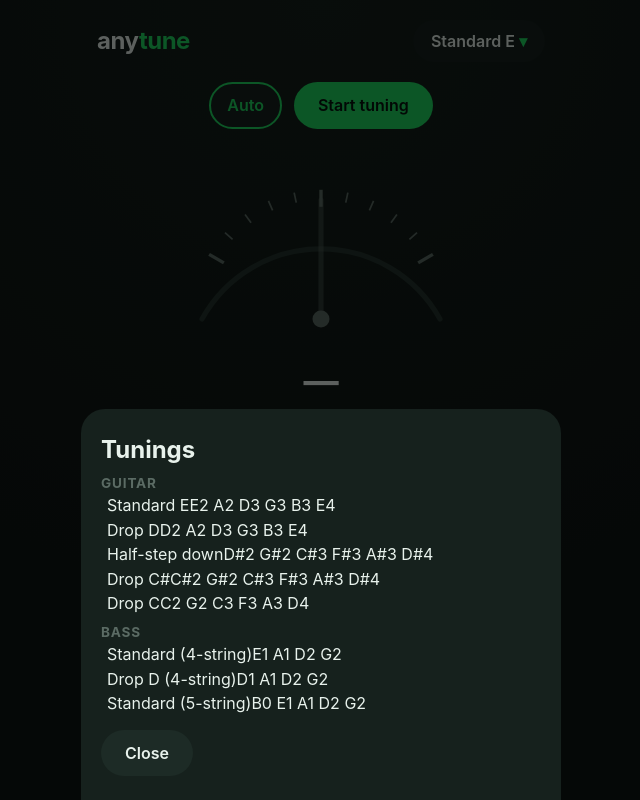
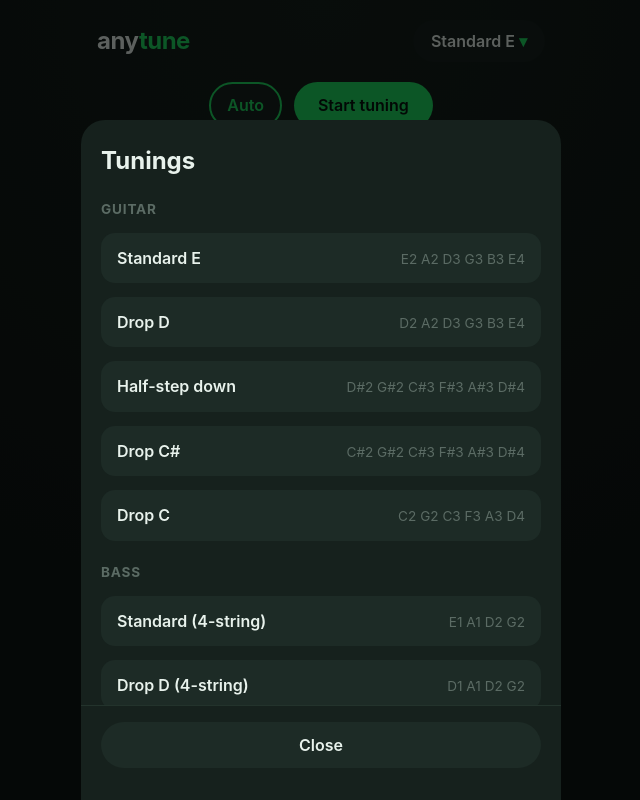
Before and after one commit to BadKirill/anytune, a React (Vite) app: page / in a window 1280 px wide. Both pictures are taken after a click on the button "Standard E". Shown: the whole page, without its empty margins (319-959 px from the left). Built offline with nearby package versions, Linux system fonts and the light colour scheme.

Commit message:
Add press feedback on buttons and polish string gauge end pins

```diff
--- a/src/App.css
+++ b/src/App.css
@@ -123,7 +123,7 @@
 
 .string-gauge {
   width: 52px;
-  height: 10px;
+  height: 12px;
   color: #b9c6bf;
 }
 
@@ -165,6 +165,25 @@
   border-radius: 999px;
   padding: 12px 24px;
   font-weight: 600;
+  transition:
+    filter 80ms ease,
+    transform 80ms ease;
+}
+
+.button-full {
+  width: 100%;
+}
+
+.button-primary:active:not(:disabled),
+.button-secondary:active:not(:disabled),
+.button-danger:active:not(:disabled),
+.chip:active,
+.string-button:active,
+.list-row:active,
+.tuning-picker-button:active,
+.input-field-clear:active {
+  filter: brightness(0.82);
+  transform: scale(0.97);
 }
 
 .button-primary {
@@ -210,15 +229,37 @@
 .sheet {
   width: min(100%, 480px);
   max-height: 85dvh;
+  display: flex;
+  flex-direction: column;
+  background: var(--surface);
+  border-radius: 24px 24px 0 0;
+  overflow: hidden;
+}
+
+.sheet-scroll {
+  flex: 1;
+  min-height: 0;
   overflow-y: auto;
   overscroll-behavior: contain;
   -webkit-overflow-scrolling: touch;
-  background: var(--surface);
-  border-radius: 24px 24px 0 0;
-  padding: 24px 20px calc(24px + env(safe-area-inset-bottom));
+  padding: 24px 20px 8px;
   display: flex;
   flex-direction: column;
   gap: 14px;
+}
+
+.sheet-scroll::after {
+  content: '';
+  display: block;
+  height: 8px;
+  flex-shrink: 0;
+}
+
+.sheet-footer {
+  flex-shrink: 0;
+  padding: 16px 20px calc(32px + env(safe-area-inset-bottom));
+  border-top: 1px solid var(--gauge-arc);
+  background: var(--surface);
 }
 
 .sheet h3 {
@@ -231,9 +272,126 @@
 
 .sheet-actions {
   display: flex;
-  justify-content: flex-end;
+  flex-direction: column;
   gap: 12px;
   margin-top: 8px;
+}
+
+/* Shared list rows and inputs */
+
+.list-row {
+  width: 100%;
+  display: flex;
+  justify-content: space-between;
+  align-items: baseline;
+  gap: 12px;
+  background: var(--surface-raised);
+  border-radius: 14px;
+  padding: 14px 16px;
+  text-align: left;
+  transition:
+    filter 80ms ease,
+    transform 80ms ease;
+}
+
+.list-row-title {
+  font-weight: 600;
+}
+
+.list-row-subtitle {
+  color: var(--muted);
+  font-size: 0.85rem;
+  white-space: nowrap;
+}
+
+.input-field {
+  position: relative;
+  width: 100%;
+}
+
+.input-field-control {
+  width: 100%;
+  height: 48px;
+  background: var(--surface-raised);
+  border: 1px solid var(--gauge-arc);
+  border-radius: 14px;
+  padding: 0 44px 0 16px;
+  color: var(--text);
+  font-size: 1rem;
+}
+
+.input-field-control::placeholder {
+  color: var(--muted);
+}
+
+.input-field-clear {
+  position: absolute;
+  right: 8px;
+  top: 50%;
+  transform: translateY(-50%);
+  width: 32px;
+  height: 32px;
+  border-radius: 50%;
+  display: flex;
+  align-items: center;
+  justify-content: center;
+  color: var(--muted);
+  font-size: 1.25rem;
+  line-height: 1;
+}
+
+/* Swipeable custom tuning rows */
+
+.swipe-row {
+  position: relative;
+  overflow: hidden;
+  border-radius: 14px;
+}
+
+.swipe-action {
+  position: absolute;
+  top: 0;
+  bottom: 0;
+  width: 72px;
+  display: flex;
+  align-items: center;
+  justify-content: center;
+  font-size: 1.25rem;
+  font-weight: 700;
+  z-index: 0;
+  transition:
+    filter 80ms ease,
+    transform 80ms ease;
+}
+
+.swipe-action:active {
+  filter: brightness(0.82);
+  transform: scale(0.97);
+}
+
+.swipe-action-edit {
+  left: 0;
+  background: #1a4d38;
+  color: var(--accent);
+}
+
+.swipe-action-delete {
+  right: 0;
+  background: #4a1f1f;
+  color: var(--danger);
+}
+
+.swipe-row-content {
+  position: relative;
+  z-index: 1;
+  transition: transform 120ms ease-out;
+  background: var(--surface);
+  pointer-events: none;
+}
+
+.swipe-row-content .list-row {
+  pointer-events: auto;
+  border-radius: 14px;
 }
 
 /* Note picker */
@@ -243,49 +401,3 @@
   flex-wrap: wrap;
   gap: 8px;
 }
-
-/* Preset picker */
-
-.tuning-row {
-  display: flex;
-  align-items: center;
-  gap: 8px;
-}
-
-.tuning-row-main {
-  flex: 1;
-  display: flex;
-  justify-content: space-between;
-  align-items: baseline;
-  gap: 12px;
-  background: var(--surface-raised);
-  border-radius: 14px;
-  padding: 12px 16px;
-  text-align: left;
-}
-
-.tuning-name {
-  font-weight: 600;
-}
-
-.tuning-notes {
-  color: var(--muted);
-  font-size: 0.85rem;
-  white-space: nowrap;
-}
-
-/* Save form */
-
-.save-form {
-  display: flex;
-  gap: 8px;
-}
-
-.save-form input {
-  flex: 1;
-  background: var(--surface-raised);
-  border: 1px solid var(--gauge-arc);
-  border-radius: 12px;
-  padding: 10px 14px;
-  color: var(--text);
-}
--- a/src/components/StringList.tsx
+++ b/src/components/StringList.tsx
@@ -11,16 +11,18 @@
 function StringGauge({ pitch }: { pitch: Pitch }) {
   const thickness = stringThickness(pitch)
   return (
-    <svg className="string-gauge" viewBox="0 0 52 10" aria-hidden="true">
+    <svg className="string-gauge" viewBox="0 0 52 12" aria-hidden="true">
+      <circle cx="4" cy="6" r="1.8" fill="currentColor" opacity="0.5" />
       <line
-        x1="3"
-        y1="5"
-        x2="49"
-        y2="5"
+        x1="4"
+        y1="6"
+        x2="48"
+        y2="6"
         stroke="currentColor"
         strokeWidth={thickness}
         strokeLinecap="round"
       />
+      <circle cx="48" cy="6" r="1.8" fill="currentColor" opacity="0.5" />
     </svg>
   )
 }
```
